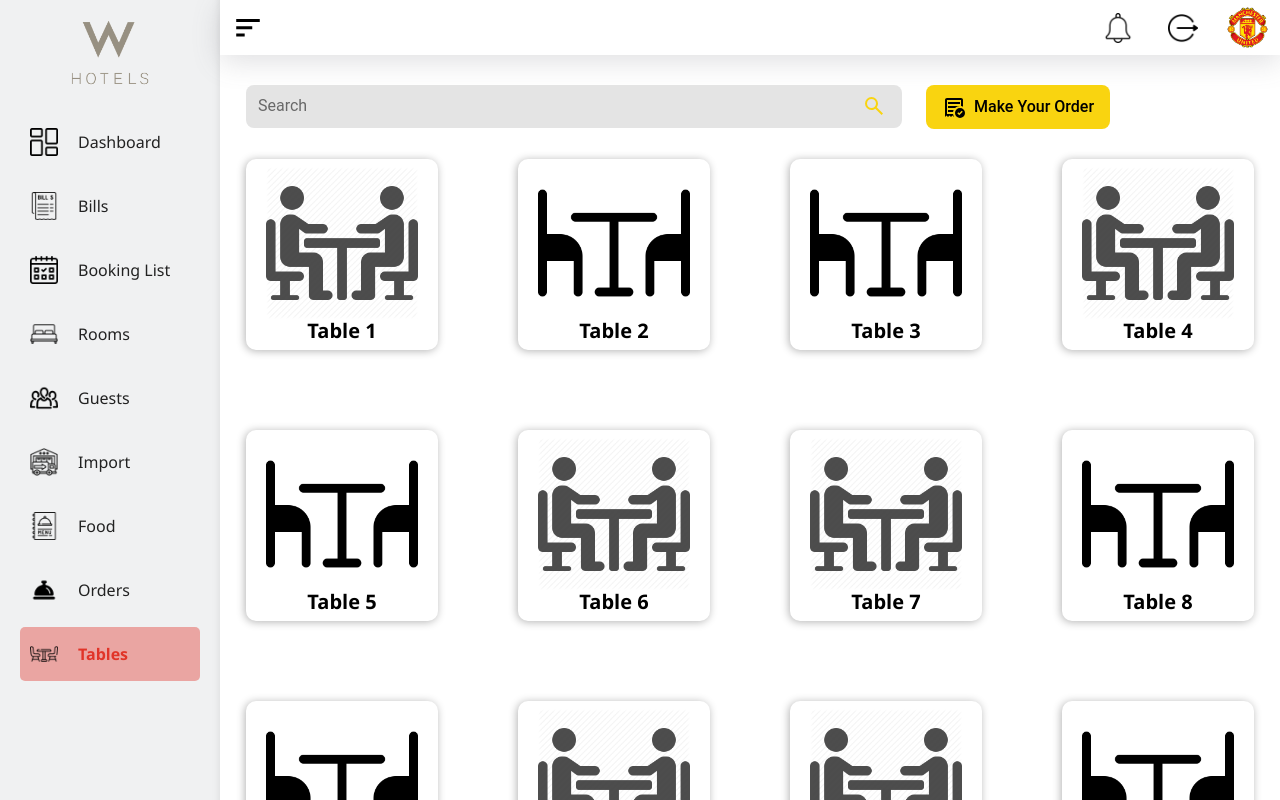
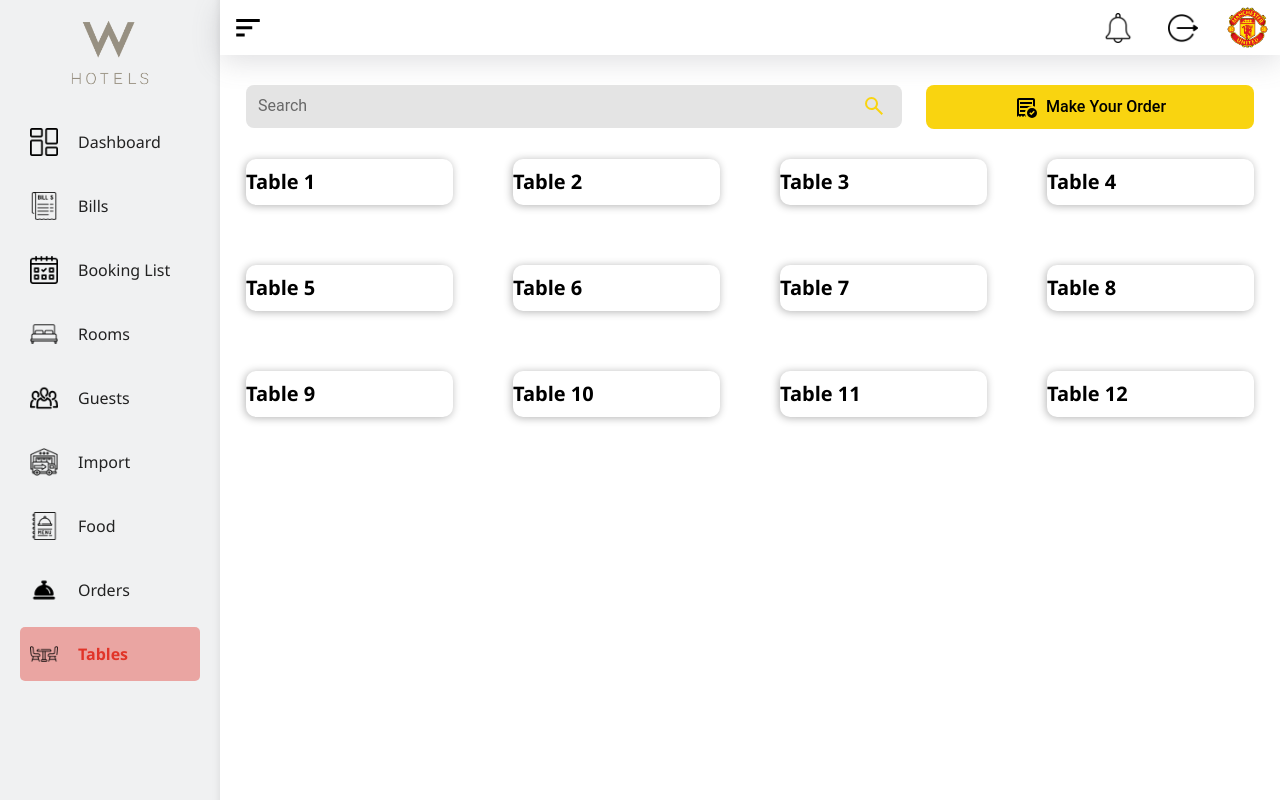
Before and after one commit to KhanhDo2604/Hotel_Management, a React (Vite) app: page /tables in a window 1280 px wide. Built offline with nearby package versions, Linux system fonts and the light colour scheme.

Commit message:
ExtraScreen: part 2

```diff
--- a/src/pages/Table/Table.module.scss
+++ b/src/pages/Table/Table.module.scss
@@ -1,3 +1,4 @@
+
 .gridContainer {
     display: grid;
     grid-template-columns: 2fr 1fr ;
@@ -5,7 +6,7 @@
     margin-top: 2rem;
     margin-bottom: 3rem;
 
-    button {
+    a {
         cursor: pointer;
         border-radius: 0.8rem;
         padding: 1rem 1.6rem;
@@ -16,6 +17,12 @@
         justify-content: center;
         align-items: center;
         font-weight: 500;
+        text-decoration: none;
+    }
+
+    .unActive {
+        opacity: 0.5;
+        pointer-events: none;
     }
 }
 
@@ -46,23 +53,20 @@
 .tableList {
     display: grid;
     grid-template-columns: 1fr 1fr 1fr 1fr;
-    gap: 8rem;
-}
+    gap: 6rem;
 
     .tableItem {
+        display: block;
         box-shadow: -1px 1px 8px 0 rgba(0, 0, 0, 0.3);
         border: none;
         padding: 0.8rem 0;
         background-color: white;
         border-radius: 1rem;
+        cursor: pointer;
 
         h4 {
             font-weight: 600;
             margin: 0;
         }
-
-    img {
-        width: 15.2rem;
-        height: 15.2rem;
     }
 }
--- a/src/pages/Table/index.jsx
+++ b/src/pages/Table/index.jsx
@@ -1,8 +1,12 @@
+import { useState } from "react";
+import { Link } from "react-router-dom";
 import styles from "./Table.module.scss";
-import tableEmpty from '../../assets/dinnerTableEmpty.png'
-import table1vs1 from '../../assets/table1vs1.jpg'
 
 export default function Table() {
+  const [tableStatus, setTableStatus] = useState(Array(12).fill(0));
+
+  console.log(tableStatus);
+
   return (
     <div className="w3-container">
       <div className={styles.gridContainer}>
@@ -20,9 +24,8 @@ export default function Table() {
           </div>
         </div>
         <div>
-          <button
-            className={styles.buttonAction}
-            style={{ marginRight: "16px" }}
+          <Link
+            to="/foodChoosing"
           >
             <svg
               xmlns="http://www.w3.org/2000/svg"
@@ -33,70 +36,23 @@ export default function Table() {
               <path d="m17.275 20.25 3.475-3.45-1.05-1.05-2.425 2.375-.975-.975-1.05 1.075ZM6 9h12V7H6Zm12 14q-2.075 0-3.537-1.462Q13 20.075 13 18q0-2.075 1.463-3.538Q15.925 13 18 13t3.538 1.462Q23 15.925 23 18q0 2.075-1.462 3.538Q20.075 23 18 23ZM3 22V5q0-.825.587-1.413Q4.175 3 5 3h14q.825 0 1.413.587Q21 4.175 21 5v6.675q-.475-.225-.975-.375T19 11.075V5H5v14.05h6.075q.125.775.388 1.475.262.7.687 1.325L12 22l-1.5-1.5L9 22l-1.5-1.5L6 22l-1.5-1.5Zm3-5h5.075q.075-.525.225-1.025.15-.5.375-.975H6Zm0-4h7.1q.95-.925 2.212-1.463Q16.575 11 18 11H6Zm-1 6.05V5v14.05Z" />
             </svg>
             <p>Make Your Order</p>
-          </button>
+          </Link>
         </div>
       </div>
 
       <div className={styles.tableList}>
-        <button className={styles.tableItem}>
-          <img src={table1vs1} alt="" />
-          <h4>Table 1</h4>
-        </button>
-
-        <button className={styles.tableItem}>
-          <img src={tableEmpty} alt="" />
-          <h4>Table 2</h4>
-        </button>
-
-        <button className={styles.tableItem}>
-          <img src={tableEmpty} alt="" />
-          <h4>Table 3</h4>
-        </button>
-
-        <button className={styles.tableItem}>
-          <img src={table1vs1} alt="" />
-          <h4>Table 4</h4>
-        </button>
-
-        <button className={styles.tableItem}>
-          <img src={tableEmpty} alt="" />
-          <h4>Table 5</h4>
-        </button>
-
-        <button className={styles.tableItem}>
-          <img src={table1vs1} alt="" />
-          <h4>Table 6</h4>
-        </button>
-
-        <button className={styles.tableItem}>
-          <img src={table1vs1} alt="" />
-          <h4>Table 7</h4>
-        </button>
-
-        <button className={styles.tableItem}>
-          <img src={tableEmpty} alt="" />
-          <h4>Table 8</h4>
-        </button>
-
-        <button className={styles.tableItem}>
-          <img src={tableEmpty} alt="" />
-          <h4>Table 5</h4>
-        </button>
-
-        <button className={styles.tableItem}>
-          <img src={table1vs1} alt="" />
-          <h4>Table 6</h4>
-        </button>
-
-        <button className={styles.tableItem}>
-          <img src={table1vs1} alt="" />
-          <h4>Table 7</h4>
-        </button>
-
-        <button className={styles.tableItem}>
-          <img src={tableEmpty} alt="" />
-          <h4>Table 8</h4>
-        </button>
+        {tableStatus.map((value, index) => (
+          <div key={index} className={styles.tableItem} onClick={() => {
+            if(value !==2) {
+              setTableStatus(previous => {
+                previous[index] = value === 1 ? 0 : 1;
+                return [...previous];
+              })
+            }
+          }}>
+            <h4>Table {index + 1}</h4>
+          </div>
+        ))}
       </div>
     </div>
   );
```
Also changed, not shown: 1 other file (tests, documents, lock files or other folders). Lines whose indentation alone changed are shown as unchanged.
